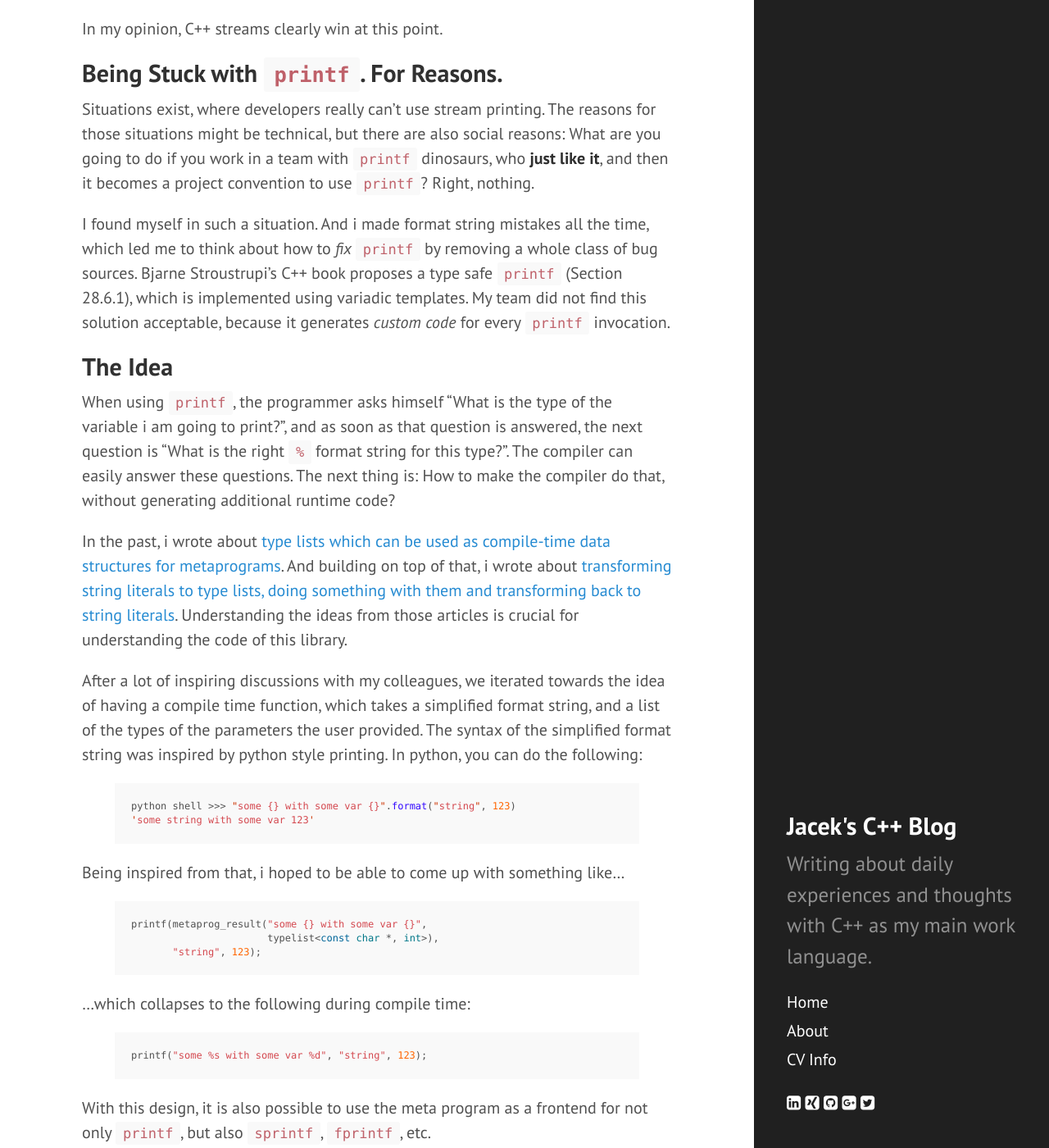
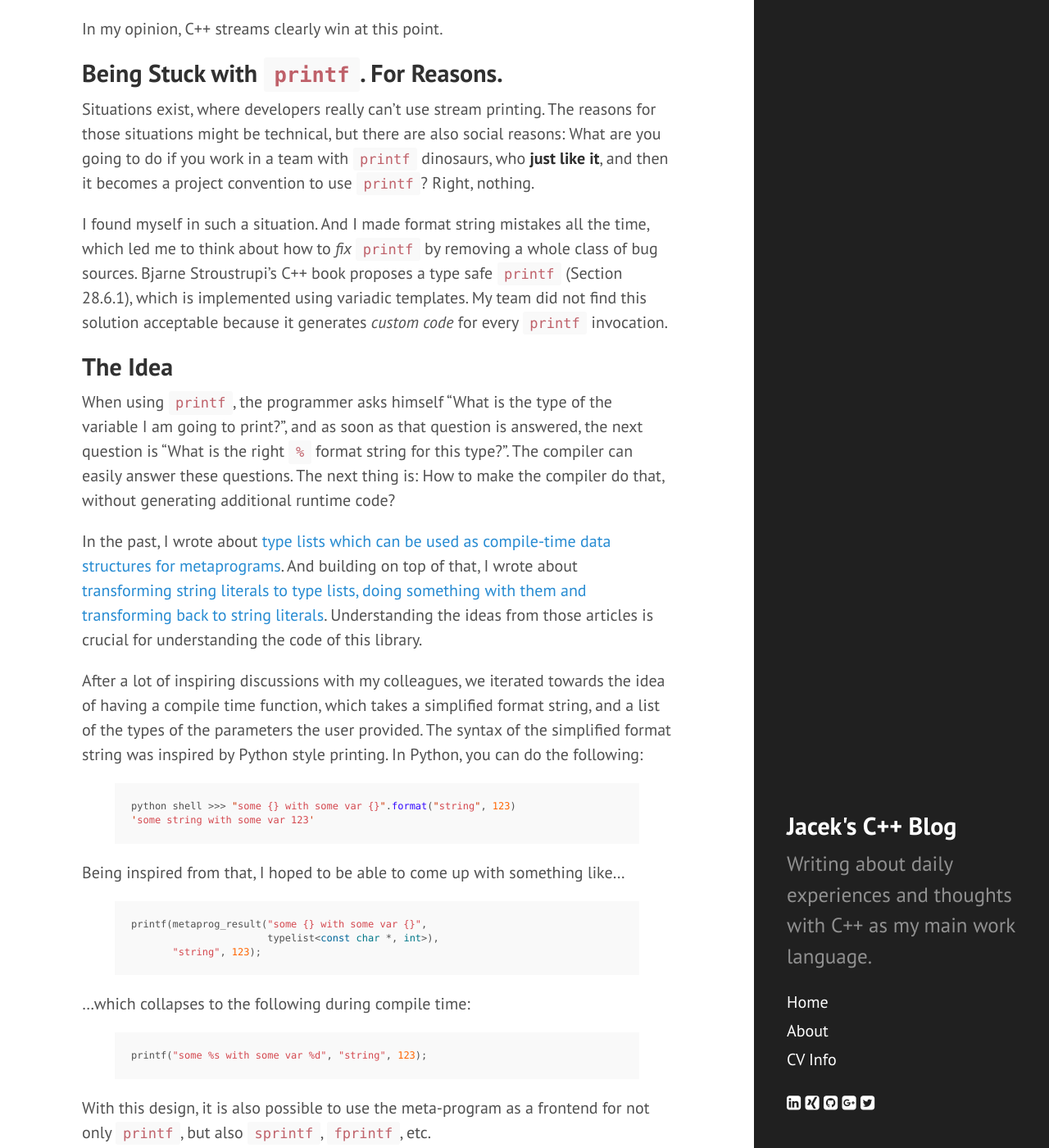
Before and after one commit to tfc/tfc.github.io, a Jekyll site: the page built from _posts/2016-11-05-python_style_printf_for_cpp.md, in a window 1280 px wide and 1400 px high, scrolled down 3697 px. Shown: the whole window at 82% size. Built offline with Jekyll 4.4.1, drawn with Linux system fonts in a browser that asks for light colours; nearby versions of some CDN libraries; comment, search, counter and statistics services are not loaded; some of the changed text lies outside the part shown.

```diff
--- a/_posts/2016-11-05-python_style_printf_for_cpp.md
+++ b/_posts/2016-11-05-python_style_printf_for_cpp.md
@@ -5,11 +5,11 @@ title: Python Style printf for C++ with pprintpp
 
 The C++ STL comes with *stream* style character output, which is an alternative to the classic `printf` like format function collection of the C library.
 For different reasons, some C++ programmers still stick to `printf` like formatting.
-This article demonstrates the `pprintpp` [(open source, and available on Github)](https://github.com/tfc/pprintpp) library, which tries to make `printf` use comfortable and safe, while avoiding any runtime overhead.
+This article demonstrates the `pprintpp` [(open source, and available on Github)](https://github.com/tfc/pprintpp) library, which tries to make `printf` use comfortable and safe while avoiding any runtime overhead.
 
 ## C++ Streams vs. `printf`
 
-So, i am presenting a `printf` frontend library which tries to enhance it.
+So, I am presenting a `printf` frontend library which tries to enhance it.
 But what is wrong with `printf`?
 Let's compare it with C++ stream style printing in different situations:
 
@@ -51,26 +51,26 @@ int main()
 
 All type safety aside, at this point most likely everyone will agree that this is, from a readability and comfort perspective, *no* improvement over to `printf`.
 
-> Although i must say that i do not format floating point numbers every day, and had to guess here and there while being too lazy to look at the documentation.
-> In order to see if the `printf` format works as i hoped, i had to run the program.
-> At the same time, the C++ iostream format just did not compile when i did it wrong!
+> Although I must say that I do not format floating point numbers every day and had to guess here and there while being too lazy to look at the documentation.
+> In order to see if the `printf` format works as I hoped, I had to run the program.
+> At the same time, the C++ iostream format just did not compile when I did it wrong!
 
 ### Round 2: Type Pitfalls
 
-When compiling the following program on a 64 bit machine, everything is fine:
+When compiling the following program on a 64-bit machine, everything is fine:
 
 {% highlight c++ %}
 printf("%ld\n", static_cast<uint64_t>(123));
 {% endhighlight %}
 
-Compiling it on a 32 bit machine, the compiler quickly comes up with errors like:
+Compiling it on a 32-bit machine, the compiler quickly comes up with errors like:
 
 {% highlight bash %}
 error: format '%ld' expects argument of type 'long int', but argument 2 has type 'uint64_t {aka long long unsigned int}' [-Werror=format=]
 {% endhighlight %}
 
 So on 32bit systems, one should better have used `%lld`.
-This feels needlessly complicated, because in both cases, the compiler knows the \*@!#\* type, but nevertheless the programmer has to deal with this now.
+This feels needlessly complicated because in both cases, the compiler knows the \*@!#\* type, but nevertheless the programmer has to deal with this now.
 
 There is a portable solution: `PRIu64`.
 The header file <cinttypes> brings a lot of PRI macros.
@@ -160,30 +160,30 @@ What are you going to do if you work in a team with `printf` dinosaurs, who **ju
 Right, nothing.
 
 I found myself in such a situation.
-And i made format string mistakes all the time, which led me to think about how to *fix* `printf` by removing a whole class of bug sources.
+And I made format string mistakes all the time, which led me to think about how to *fix* `printf` by removing a whole class of bug sources.
 Bjarne Stroustrupi's C++ book proposes a type safe `printf` (Section 28.6.1), which is implemented using variadic templates.
-My team did not find this solution acceptable, because it generates *custom code* for every `printf` invocation.
+My team did not find this solution acceptable because it generates *custom code* for every `printf` invocation.
 
 ## The Idea
 
-When using `printf`, the programmer asks himself "What is the type of the variable i am going to print?", and as soon as that question is answered, the next question is "What is the right `%` format string for this type?".
+When using `printf`, the programmer asks himself "What is the type of the variable I am going to print?", and as soon as that question is answered, the next question is "What is the right `%` format string for this type?".
 The compiler can easily answer these questions.
 The next thing is: How to make the compiler do that, without generating additional runtime code?
 
-In the past, i wrote about [type lists which can be used as compile-time data structures for metaprograms]({% post_url 2016-05-08-compile_time_type_lists %}).
-And building on top of that, i wrote about [transforming string literals to type lists, doing something with them and transforming back to string literals]({% post_url 2016-05-14-converting_between_c_strings_and_type_lists %}).
+In the past, I wrote about [type lists which can be used as compile-time data structures for metaprograms]({% post_url 2016-05-08-compile_time_type_lists %}).
+And building on top of that, I wrote about [transforming string literals to type lists, doing something with them and transforming back to string literals]({% post_url 2016-05-14-converting_between_c_strings_and_type_lists %}).
 Understanding the ideas from those articles is crucial for understanding the code of this library.
 
 After a lot of inspiring discussions with my colleagues, we iterated towards the idea of having a compile time function, which takes a simplified format string, and a list of the types of the parameters the user provided.
-The syntax of the simplified format string was inspired by python style printing.
-In python, you can do the following:
+The syntax of the simplified format string was inspired by Python style printing.
+In Python, you can do the following:
 
 {% highlight python %}
 python shell >>> "some {} with some var {}".format("string", 123)
 'some string with some var 123'
 {% endhighlight %}
 
-Being inspired from that, i hoped to be able to come up with something like...
+Being inspired from that, I hoped to be able to come up with something like...
 
 {% highlight c++ %}
 printf(metaprog_result("some {} with some var {}",
@@ -197,12 +197,12 @@ printf(metaprog_result("some {} with some var {}",
 printf("some %s with some var %d", "string", 123);
 {% endhighlight %}
 
-With this design, it is also possible to use the meta program as a frontend for not only `printf`, but also `sprintf`, `fprintf`, etc.
+With this design, it is also possible to use the meta-program as a frontend for not only `printf`, but also `sprintf`, `fprintf`, etc.
 
 ### First Step: Defining an `autoformat` Macro
 
-The first problem is, that the parameters `"string", 123` need to be both present in the `printf` function call as parameters, and at the same time a type list `<const char*, int>` needs to be extracted out of them.
-The only way i was able to come up with was a preprocessor macro:
+The first problem is, that the parameters `"string", 123` need to be both present in the `printf` function call as parameters, and at the same time, a type list `<const char*, int>` needs to be extracted out of them.
+The only way I was able to come up with was a preprocessor macro:
 
 {% highlight c++ %}
 #define AUTOFORMAT(fmtstr, ...) \
@@ -287,7 +287,7 @@ pprintf("Some string: {s}", "Hello World");
 
 #### Formatting Integers as Hex Numbers
 
-When a programmer writes `pprintf("Some hex number: {}", 0x123);`, there must be some possibility to express "i want this integer printed as hex number instead of a decimal number".
+When a programmer writes `pprintf("Some hex number: {}", 0x123);`, there must be some possibility to express "I want this integer printed as hex number instead of a decimal number".
 
 I chose to let the user provide this information between the braces by writing `{x}`.
 This way any integer of any size will be printed correctly as `%x`, or `%lx`, or `%llx`.
@@ -298,7 +298,7 @@ This way any integer of any size will be printed correctly as `%x`, or `%lx`, or
 
 What if the user wants to print a `double` variable, but also needs to specify the precision?
 
-In that case, `autoformat_t` will just take anything which is not an `x` or `s` (as used as a special specifier for string or hex number formatting), and put it between the `%` and the `f` or `lf` for doubles.
+In that case, `autoformat_t` will just take anything which is not an `x` or `s` (as used as a special specifier for string or hex number formatting) and put it between the `%` and the `f` or `lf` for doubles.
 This works for any type.
 
 This strategy is applied to all types.
@@ -310,16 +310,16 @@ This way it is possible to tamper with the indentation, precision, etc. whatever
 
 If the user wants to print actual `{}` braces, it must be possible to mask them somehow.
 
-If `autoformat_t` runs over an opening brace, but finds it masked with `\`, it will ignore it.
-The closing brace is ignored already, because the closing brace search function is not called.
+If `autoformat_t` runs over an opening brace but finds it masked with `\`, it will ignore it.
+The closing brace is ignored already because the closing brace search function is not called.
 
-However, there are actually 2 backslashes needed, because `\` alone does not result in an actual "\" string part.
+However, there are actually 2 backslashes needed because `\` alone does not result in an actual "\" string part.
 The backslash must be masked itself, so only `\\{` will result in the `autoformat_t` function seeing a `\{`.
 
 **Example**: `pprintf("var in braces: \\{ {} }", 123);` results in `printf("var in braces: { %d }", 123);`
 #### Catching Brace Mismatches
 
-The meta program refuses to compile if...
+The meta-program refuses to compile if...
 
 - it does not find a closing brace for an opening one.
 - it finds nested braces `{ {} }`, in which case it looks probable that the user wanted to mask the outer pair.
```
Also changed, not shown: other parts of _posts/2016-11-05-python_style_printf_for_cpp.md (+10 -10 lines).
